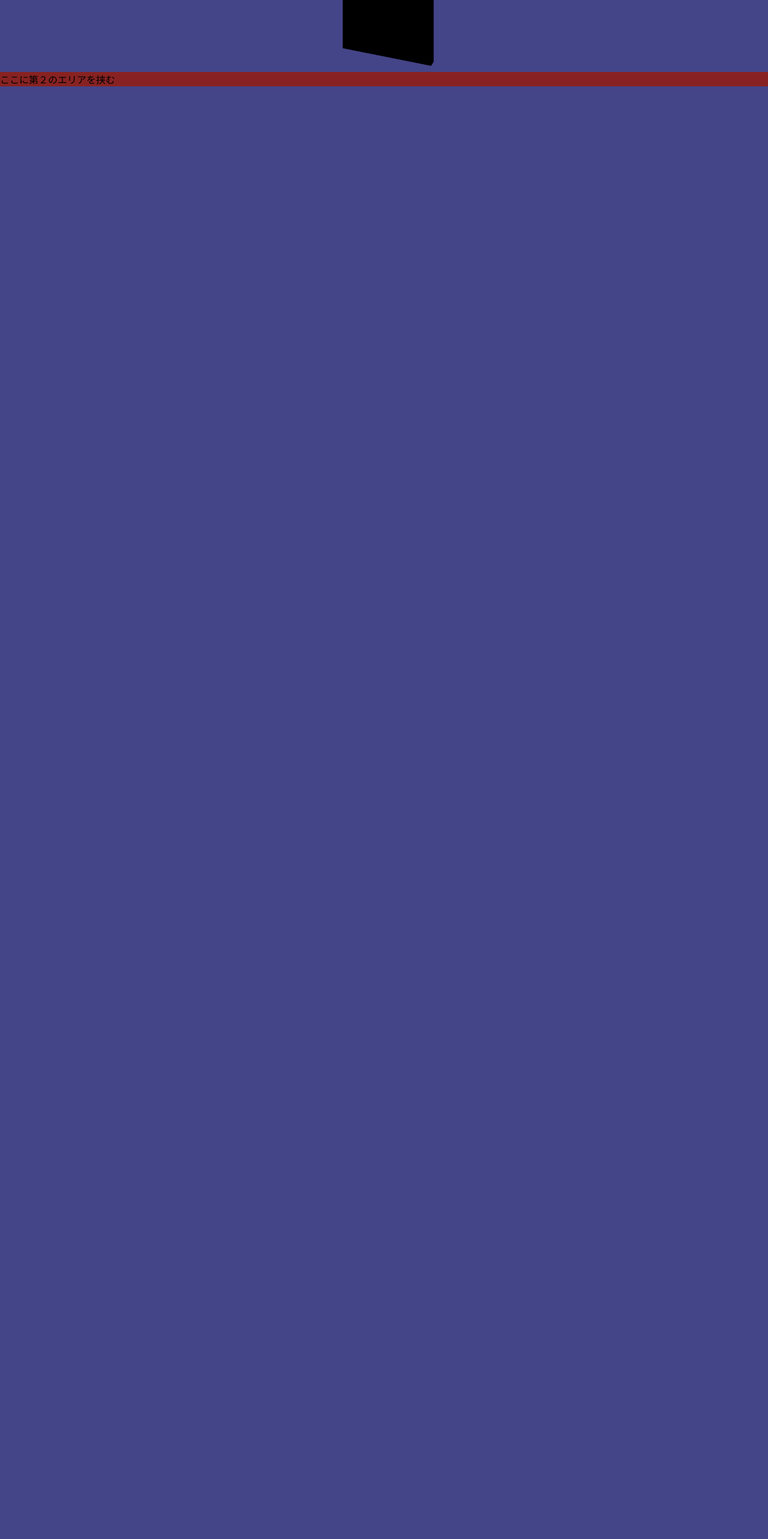
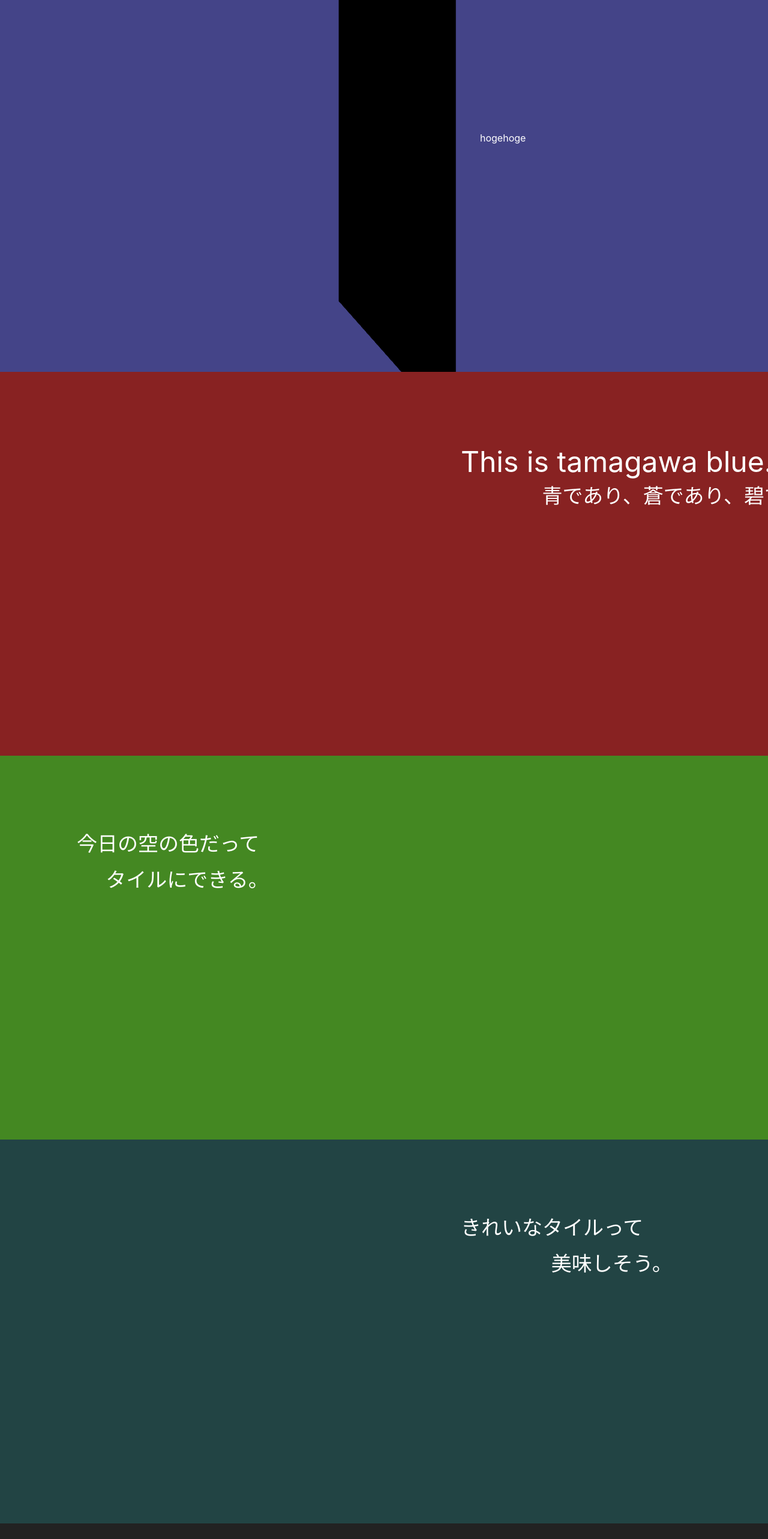
Before and after one commit to Pregum/animation_practice, a Next.js app: page /DrawCanvas in a window 1280 px wide. Shown: the part 180-2746 px from the top of the page at 60% size. Built offline with nearby package versions, Linux system fonts and the light colour scheme.

Commit message:
wip: とりあえずの配置できた

```diff
--- a/src/pages/DrawCanvas.tsx
+++ b/src/pages/DrawCanvas.tsx
@@ -1,25 +1,61 @@
-import { FC, Suspense } from "react";
-import { Canvas } from "@react-three/fiber";
-import { OrbitControls, PerspectiveCamera } from "@react-three/drei";
-import Box from "./Box";
+import { FC, Suspense } from 'react';
+import { Canvas } from '@react-three/fiber';
+import { OrbitControls, PerspectiveCamera } from '@react-three/drei';
+import Box from './Box';
+import SecondArea from './SecondArea';
+import ThirdArea from './ThirdArea';
+import ForthArea from './ForthArea';
+import FifthArea from './FifthArea';
 
 const DrawCanvas: FC = () => {
   return (
-    <div style={{height: '500vh', display: 'flex', width: '100wh', backgroundColor: '#444488', overflow: 'scroll', flexDirection: 'column'}} >
+    <div
+      style={{
+        height: '500vh',
+        display: 'flex',
+        width: '100wh',
+        overflow: 'scroll',
+        flexDirection: 'column',
+        // backgroundColor: '#444488',
+        // opacity: 0.2,
+        zIndex: -2,
+      }}
+    >
       {/* <div style={{ height: 50, width: 50 }}> */}
-      <div style={{ height: 300 }}>
-    <Suspense fallback={<span>loading...</span>}>
-      <Canvas>
-        <PerspectiveCamera makeDefault />
-        <OrbitControls enablePan={true} enableZoom={true} enableRotate={true} />
-        <Box position={[0,0,-20.0]} />
-      </Canvas>
-    </Suspense>
+      <div
+        style={{
+          height: '100vh',
+          transform: 'transrateZ(0)',
+          backgroundColor: '#444488',
+          zIndex: -2,
+        }}
+      >
+        <div
+          style={{
+            position: 'relative',
+            left: 800,
+            top: 400,
+            color: '#ffffff',
+          }}
+        >
+          <span>hogehoge</span>
+        </div>
+        <Suspense fallback={<span>loading...</span>}>
+          <Canvas style={{ zIndex: 1 }}>
+            <PerspectiveCamera makeDefault />
+            <OrbitControls
+              enablePan={true}
+              enableZoom={true}
+              enableRotate={true}
+            />
+            <Box position={[0, 0, -20.0]} />
+          </Canvas>
+        </Suspense>
       </div>
-
-      {/* </div> */}
-
-      <div style={{ display: 'flex', top: '200vh', width: '100wh', backgroundColor: '#882222' }}>ここに第２のエリアを挟む</div>
+      <SecondArea />
+      <ThirdArea />
+      <ForthArea />
+      <FifthArea />
     </div>
   );
 };
--- /dev/null
+++ b/src/pages/FifthArea.tsx
@@ -0,0 +1,41 @@
+import { FC, Suspense } from 'react';
+
+const FifthArea: FC = () => {
+  return (
+    <div
+      style={{
+        display: 'flex',
+        // top: '100vh',
+        width: '100%',
+        height: '80vh',
+        backgroundColor: '#222222',
+      }}
+    >
+      {/* ここに第２のエリアを挟む */}
+      <span
+        style={{
+          position: 'relative',
+          top: 120,
+          left: '60vw',
+          fontSize: 34,
+          color: '#ffffff',
+        }}
+      >
+        きれいなタイルって
+      </span>
+      <span
+        style={{
+          position: 'relative',
+          top: 180,
+          left: '48vw',
+          fontSize: 34,
+          color: '#ffffff',
+        }}
+      >
+        美味しそう。
+      </span>
+    </div>
+  );
+};
+
+export default FifthArea;
--- /dev/null
+++ b/src/pages/ForthArea.tsx
@@ -0,0 +1,41 @@
+import { FC, Suspense } from 'react';
+
+const ForthArea: FC = () => {
+  return (
+    <div
+      style={{
+        display: 'flex',
+        // top: '100vh',
+        width: '100%',
+        height: '80vh',
+        backgroundColor: '#224444',
+      }}
+    >
+      {/* ここに第２のエリアを挟む */}
+      <span
+        style={{
+          position: 'relative',
+          top: 120,
+          left: '60vw',
+          fontSize: 34,
+          color: '#ffffff',
+        }}
+      >
+        きれいなタイルって
+      </span>
+      <span
+        style={{
+          position: 'relative',
+          top: 180,
+          left: '48vw',
+          fontSize: 34,
+          color: '#ffffff',
+        }}
+      >
+        美味しそう。
+      </span>
+    </div>
+  );
+};
+
+export default ForthArea;
--- /dev/null
+++ b/src/pages/SecondArea.tsx
@@ -0,0 +1,41 @@
+import { FC, Suspense } from 'react';
+
+const SecondArea: FC = () => {
+  return (
+    <div
+      style={{
+        display: 'flex',
+        // top: '100vh',
+        width: '100%',
+        height: '80vh',
+        backgroundColor: '#882222',
+      }}
+    >
+      {/* ここに第２のエリアを挟む */}
+      <span
+        style={{
+          position: 'relative',
+          top: 120,
+          left: '60vw',
+          fontSize: 48,
+          color: '#ffffff',
+        }}
+      >
+        This is tamagawa blue.
+      </span>
+      <span
+        style={{
+          position: 'relative',
+          top: 180,
+          left: '30vw',
+          fontSize: 34,
+          color: '#ffffff',
+        }}
+      >
+        青であり、蒼であり、碧でもある。
+      </span>
+    </div>
+  );
+};
+
+export default SecondArea;
--- /dev/null
+++ b/src/pages/ThirdArea.tsx
@@ -0,0 +1,41 @@
+import { FC, Suspense } from 'react';
+
+const ThirdArea: FC = () => {
+  return (
+    <div
+      style={{
+        display: 'flex',
+        // top: '100vh',
+        width: '100%',
+        height: '80vh',
+        backgroundColor: '#448822',
+      }}
+    >
+      {/* ここに第２のエリアを挟む */}
+      <span
+        style={{
+          position: 'relative',
+          top: 120,
+          left: '10vw',
+          fontSize: 34,
+          color: '#ffffff',
+        }}
+      >
+        今日の空の色だって
+      </span>
+      <span
+        style={{
+          position: 'relative',
+          top: 180,
+          left: '-10vw',
+          fontSize: 34,
+          color: '#ffffff',
+        }}
+      >
+        タイルにできる。
+      </span>
+    </div>
+  );
+};
+
+export default ThirdArea;
```
